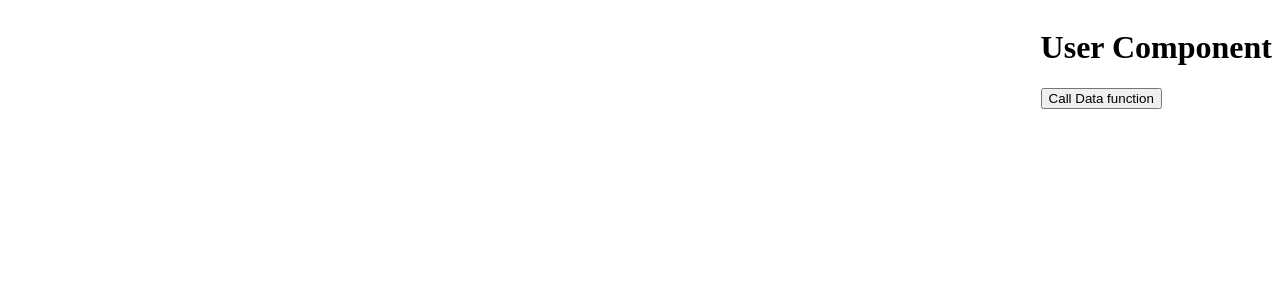
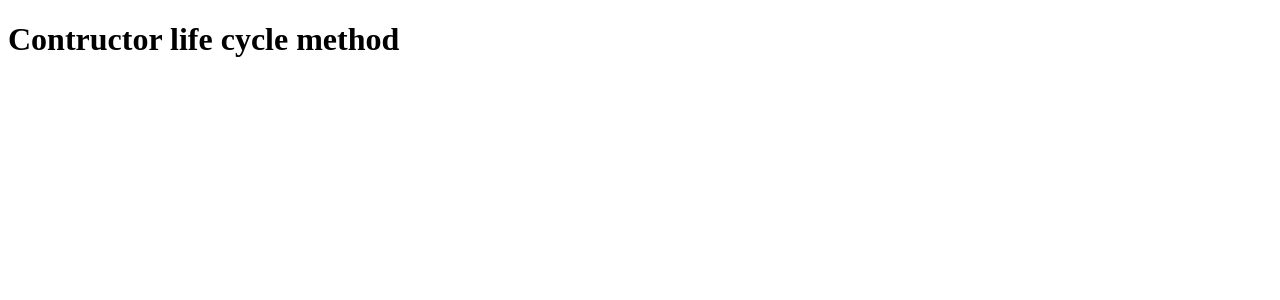
Before and after one commit to Ashleshad22/react, a React (Vite) app in the folder 01vitereact/: page / in a window 1280 px wide. Shown: the top 300 px of the page. Built offline with nearby package versions, Linux system fonts and the light colour scheme.

Commit message:
constructor method

```diff
--- a/01vitereact/src/App.jsx
+++ b/01vitereact/src/App.jsx
@@ -1,18 +1,18 @@
-import React, { useState } from "react";
-import User from "./User";
+import React from "react";
 
-function App() {
-  function getData() {
-    alert("function as prop");
+class App extends React.Component {
+  constructor() {
+    super();
+    console.warn("constructor");
   }
 
-  return (
-    <>
-      <div style={{float:'right'}}>
-        <User data={getData} />
-      </div>
-    </>
-  );
+  render() {
+    return (
+      <>
+        <h1>Contructor life cycle method</h1>
+      </>
+    );
+  }
 }
 
 export default App;
```
